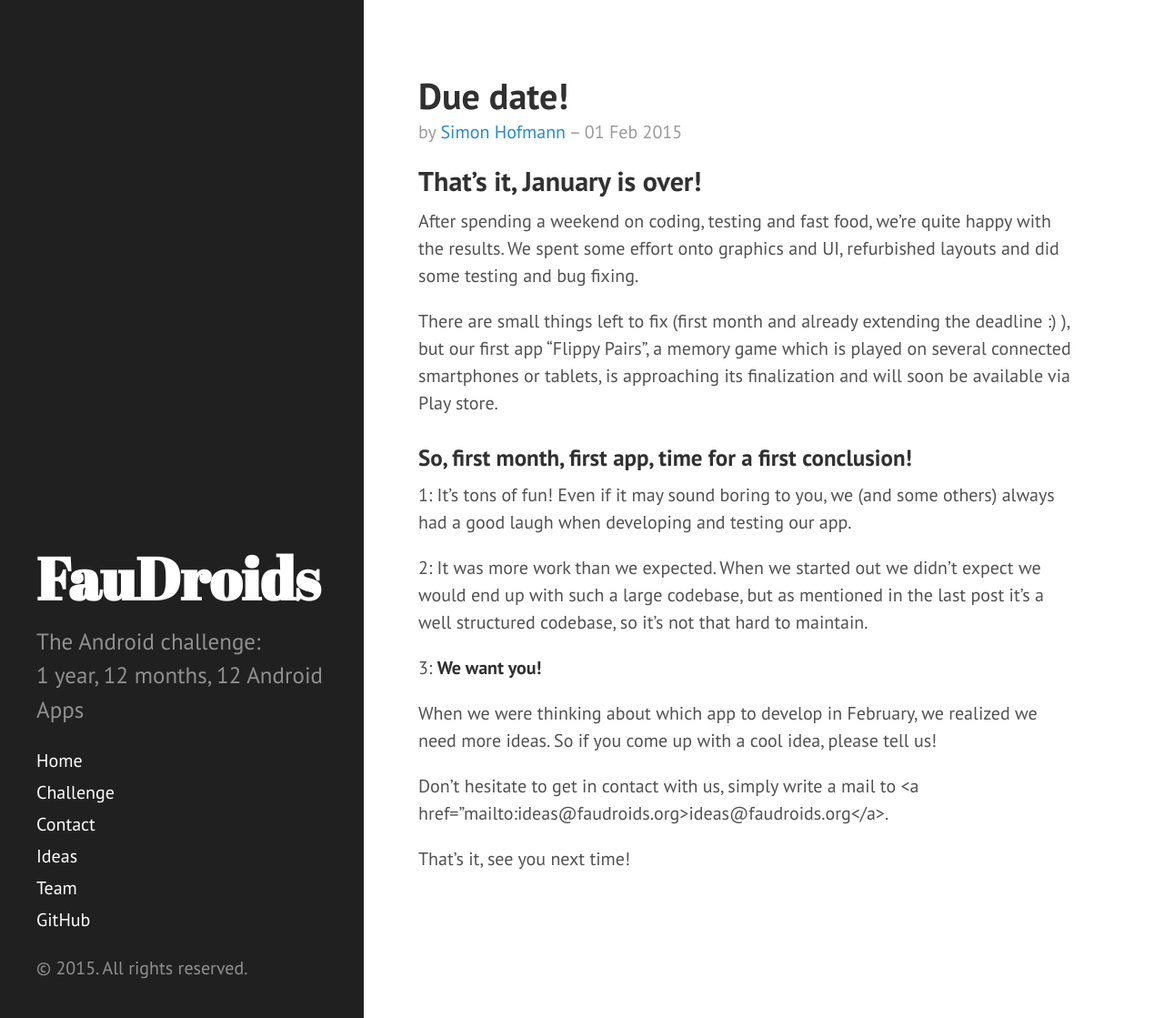
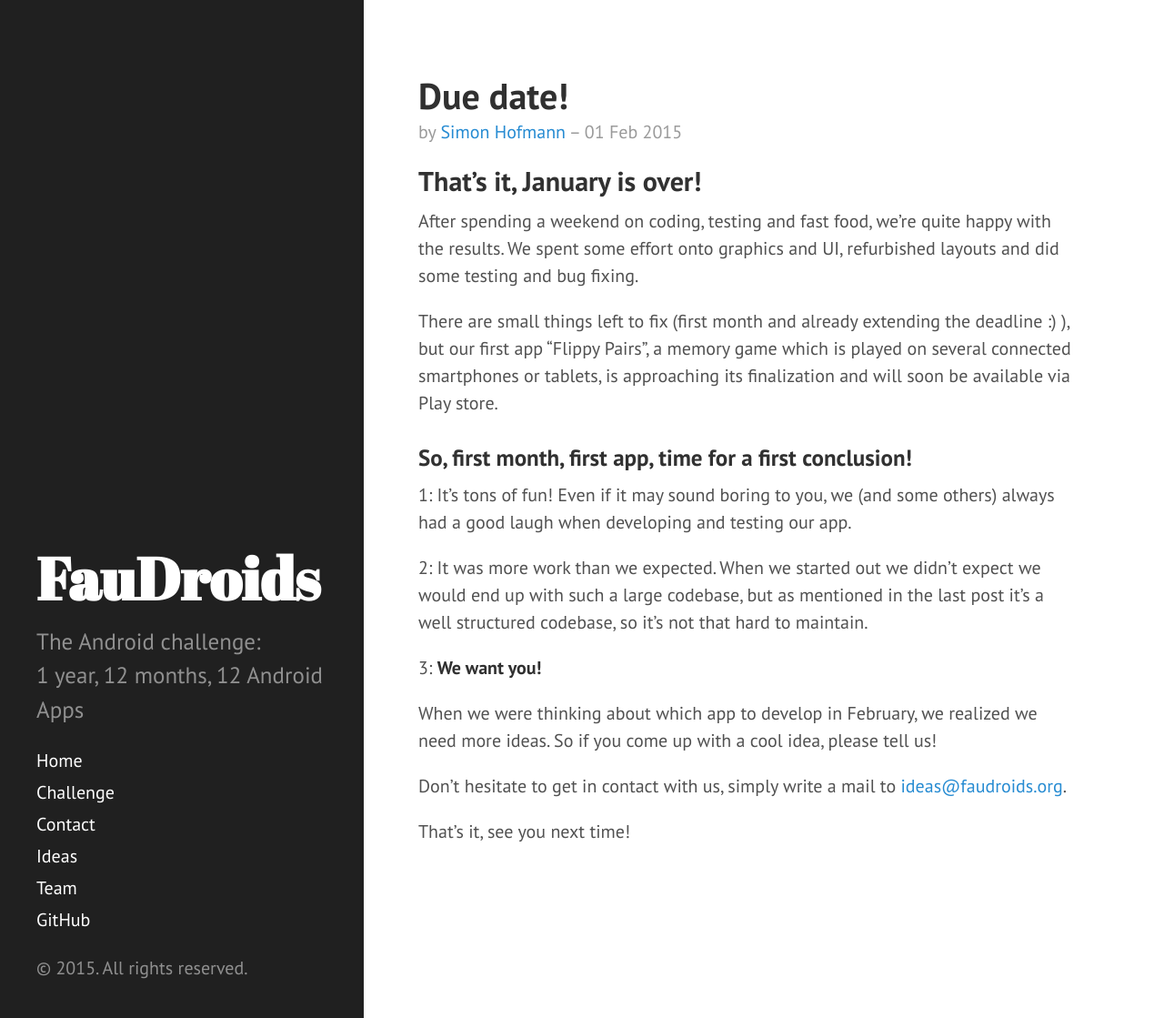
Before and after one commit to Haroenv/FauDroids.github.io, a Jekyll site: the page built from _posts/2015-02-01-due-date.md, in a window 1280 px wide and 1119 px high. Shown: the whole window at 91% size. Built offline with Jekyll 4.4.1, drawn with Linux system fonts in a browser that asks for light colours; Markdown is read by kramdown in place of the engine named in the settings.

Commit message:
Update 2015-02-01-due-date.md

```diff
--- a/_posts/2015-02-01-due-date.md
+++ b/_posts/2015-02-01-due-date.md
@@ -22,6 +22,6 @@ There are small things left to fix (first month and already extending the deadli
 When we were thinking about which app to develop in February, we realized we need more ideas.
 So if you come up with a cool idea, please tell us!
 
-Don't hesitate to get in contact with us, simply write a mail to <a href="mailto:ideas@faudroids.org>ideas@faudroids.org</a>.
+Don't hesitate to get in contact with us, simply write a mail to <a href="mailto:{{ site.contact.mail_ideas }}" target="_top">{{ site.contact.mail_ideas }}</a>.
 
 That's it, see you next time!
```
